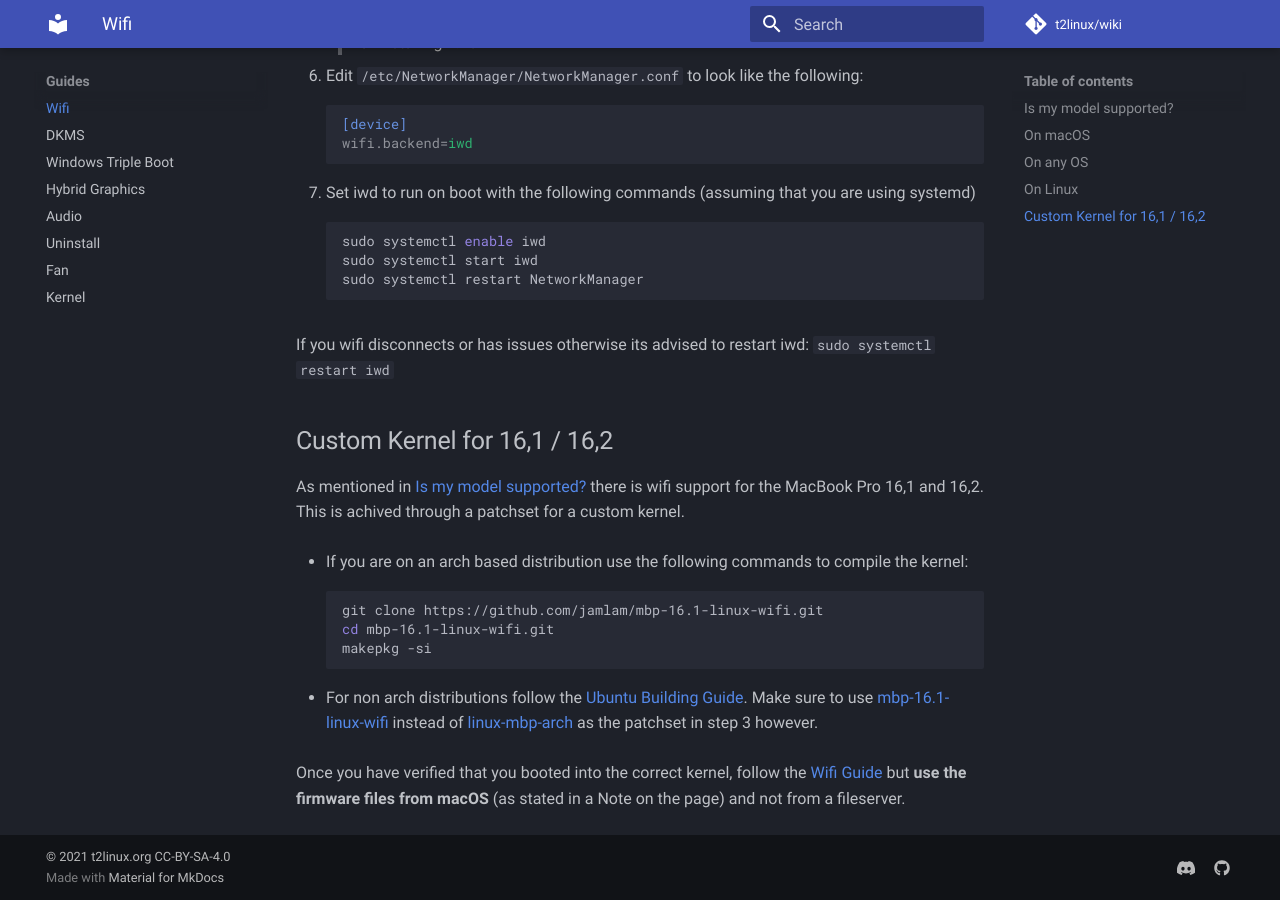
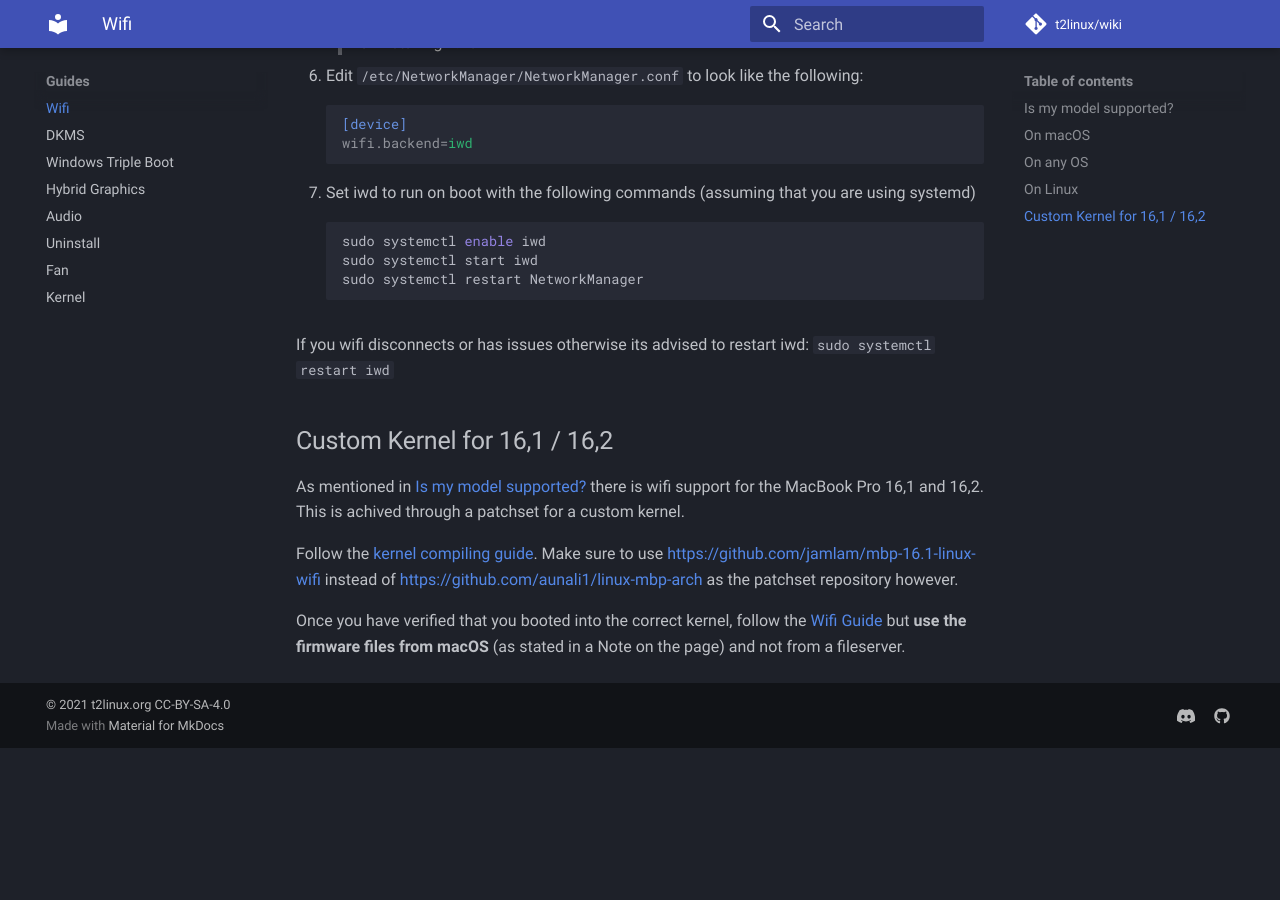
Before and after one commit to t2linux/wiki, an MkDocs documentation site: the page built from docs/guides/wifi.md, in a window 1280 px wide and 900 px high, scrolled down 2427 px. Built offline with MkDocs 1.6.1 and Material for MkDocs 9.7.7, drawn with Linux system fonts in a browser that asks for light colours; comment, search, counter and statistics services are not loaded; after the commit the page ends 3175 px from its top, so only the background shows below that.

Commit message:
Roadmap+Guides: Replace references to Ubuntu Build Guide with Kernel Guide

````diff
--- a/docs/guides/wifi.md
+++ b/docs/guides/wifi.md
@@ -100,17 +100,9 @@ If you wifi disconnects or has issues otherwise its advised to restart iwd: `sud
 As mentioned in [Is my model supported?](https://wiki.t2linux.org/guides/wifi/#is-my-model-supported) there is wifi support for the
 MacBook Pro 16,1 and 16,2. This is achived through a patchset for a custom kernel.
 
--   If you are on an arch based distribution use the following commands to compile the kernel:
-
-    ```bash
-    git clone https://github.com/jamlam/mbp-16.1-linux-wifi.git
-    cd mbp-16.1-linux-wifi.git
-    makepkg -si
-    ```
-
--   For non arch distributions follow the [Ubuntu Building Guide](https://wiki.t2linux.org/distributions/ubuntu/building/). Make
-    sure to use [mbp-16.1-linux-wifi](https://github.com/jamlam/mbp-16.1-linux-wifi)
-    instead of [linux-mbp-arch](https://github.com/aunali1/linux-mbp-arch) as the patchset in step 3 however.
+Follow the [kernel compiling guide](https://wiki.t2linux.org/guides/kernel/#compile). Make
+sure to use [https://github.com/jamlam/mbp-16.1-linux-wifi](https://github.com/jamlam/mbp-16.1-linux-wifi)
+instead of [https://github.com/aunali1/linux-mbp-arch](https://github.com/aunali1/linux-mbp-arch) as the patchset repository however.
 
 Once you have verified that you booted into the correct kernel, follow the [Wifi Guide](https://wiki.t2linux.org/guides/wifi/) but
 **use the firmware files from macOS** (as stated in a Note on the page) and not from a fileserver.
````
Also changed, not shown: docs/roadmap.md (+2 -2 lines).
